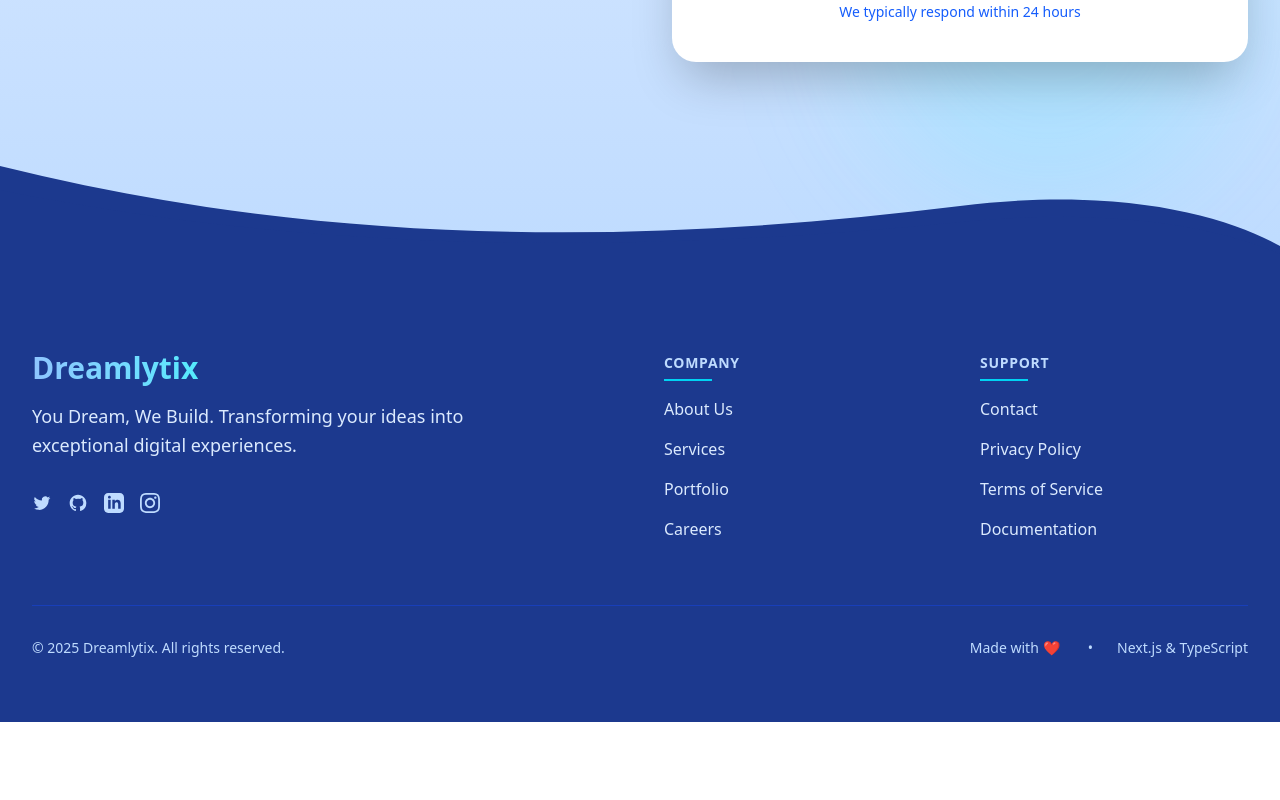
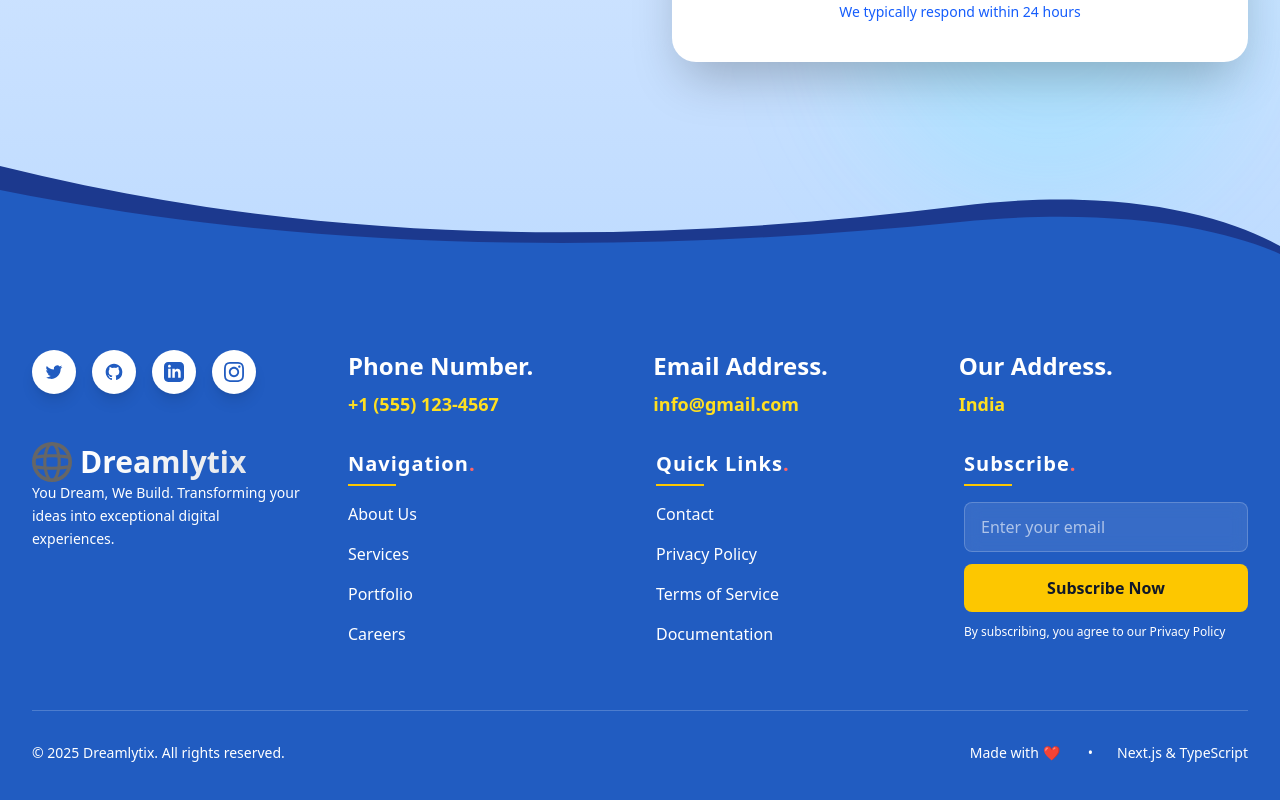
Before and after one commit to Dreamlytix/dreamlytix-next, a Next.js app: page / in a window 1280 px wide. Shown: the part 1833-2633 px from the top of the page. Before the commit the page ends 2555 px from the top, so only its background shows below. Built offline with nearby package versions, Linux system fonts and the light colour scheme.

Commit message:
modified css for footer section

```diff
--- a/src/components/layout/Footer.tsx
+++ b/src/components/layout/Footer.tsx
@@ -1,11 +1,13 @@
 import React from 'react';
 import Link from 'next/link';
+import logo from '../../../public/globe.svg'
+import Image from 'next/image';
 
 export default function Footer() {
     const currentYear = new Date().getFullYear();
 
     return (
-        <footer className="relative bg-blue-900 text-white">
+        <footer className="relative" style={{ backgroundColor: '#215cc1' }}>
             <div className="absolute top-0 left-0 w-full overflow-hidden leading-none -translate-y-full">
                 <svg
                     className="relative block w-full h-24"
@@ -15,36 +17,75 @@ export default function Footer() {
                 >
                     <path
                         d="M0,0 C300,80 600,80 900,40 C1050,20 1150,50 1200,80 L1200,120 L0,120 Z"
-                        className="fill-blue-900"
-                        style={{ fillOpacity: 1 }}
+                        style={{ fill: '#215cc1' }}
                     />
                 </svg>
             </div>
 
             <div className="max-w-7xl mx-auto px-4 sm:px-6 lg:px-8 py-16">
-                <div className="grid grid-cols-1 md:grid-cols-4 gap-12">
-                    <div className="md:col-span-2">
-                        <Link href="/" className="flex items-center space-x-2 mb-4 group">
-                            <h2 className="text-3xl font-bold bg-gradient-to-r from-blue-300 to-cyan-300 bg-clip-text text-transparent group-hover:from-blue-200 group-hover:to-cyan-200 transition-all duration-300">
-                                Dreamlytix
-                            </h2>
-                        </Link>
-                        <p className="text-blue-100 max-w-md text-lg leading-relaxed">
-                            You Dream, We Build. Transforming your ideas into exceptional digital experiences.
-                        </p>
-                        <div className="flex space-x-4 mt-8">
+                <div className="grid grid-cols-1 lg:grid-cols-4 gap-12">
+                    <div className="lg:col-span-1">
+                        <div className="flex space-x-4 mb-12">
                             <SocialLink href="#" label="Twitter" icon="twitter" />
                             <SocialLink href="#" label="GitHub" icon="github" />
                             <SocialLink href="#" label="LinkedIn" icon="linkedin" />
                             <SocialLink href="#" label="Instagram" icon="instagram" />
                         </div>
+                        <Link href="/" className="flex items-center space-x-2 group">
+                            <Image
+                                src={logo}
+                                alt="Dreamlytix Logo"
+                                className="w-10 h-10 object-contain"
+                            />
+                            <h2 className="text-3xl font-bold bg-gradient-to-r from-white to-gray-200 bg-clip-text text-transparent group-hover:from-gray-100 group-hover:to-white transition-all duration-300">
+                                Dreamlytix
+                            </h2>
+                        </Link>
+                        <p className="text-white text-sm leading-relaxed mb-6">
+                            You Dream, We Build. Transforming your ideas into exceptional digital experiences.
+                        </p>
                     </div>
 
+                    <div className="lg:col-span-3">
+                        <div className="grid grid-cols-1 md:grid-cols-3 gap-4 mb-8">
+                            <div className="text-center md:text-left">
+                                <h4 className="text-xl md:text-2xl text-white mb-2 font-bold">Phone Number.</h4>
+                                <a
+                                    href="tel:+15551234567"
+                                    className="text-yellow-300 hover:text-yellow-200 text-lg font-bold transition-colors duration-300"
+                                >
+                                    +1 (555) 123-4567
+                                </a>
+                            </div>
+
+                            <div className="text-center md:text-left">
+                                <h4 className="text-xl md:text-2xl text-white mb-2 font-bold">Email Address.</h4>
+                                <a
+                                    href="mailto:info@gmail.com"
+                                    className="text-yellow-300 hover:text-yellow-200 text-lg font-bold transition-colors duration-300 break-all"
+                                >
+                                    info@gmail.com
+                                </a>
+                            </div>
+                            <div className="text-center md:text-left">
+                                <h4 className="text-xl md:text-2xl text-white mb-2 font-bold">Our Address.</h4>
+                                <a
+                                    href="https://maps.google.com/?q=India"
+                                    target="_blank"
+                                    rel="noopener noreferrer"
+                                    className="text-yellow-300 hover:text-yellow-200 text-lg font-bold transition-colors duration-300"
+                                >
+                                    India
+                                </a>
+                            </div>
+                        </div>
+                        <div className="grid grid-cols-1 md:grid-cols-3 gap-6">
                             <div>
-                        <h3 className="text-sm font-bold text-blue-200 uppercase tracking-wider mb-6 relative inline-block">
-                            Company
-                            <span className="absolute bottom-0 left-0 w-12 h-0.5 bg-cyan-400 -mb-2"></span>
+                                <h3 className="text-xl font-bold text-white tracking-wider mb-6 relative inline-block">
+                                    Navigation<span className="text-red-400">.</span>
+                                    <span className="absolute bottom-0 left-0 w-12 h-0.5 bg-yellow-400 -mb-2"></span>
                                 </h3>
+
                                 <ul className="space-y-4">
                                     <FooterLink href="/about" label="About Us" />
                                     <FooterLink href="/services" label="Services" />
@@ -54,10 +95,11 @@ export default function Footer() {
                             </div>
 
                             <div>
-                        <h3 className="text-sm font-bold text-blue-200 uppercase tracking-wider mb-6 relative inline-block">
-                            Support
-                            <span className="absolute bottom-0 left-0 w-12 h-0.5 bg-cyan-400 -mb-2"></span>
+                                <h3 className="text-xl font-bold text-white tracking-wider mb-6 relative inline-block">
+                                    Quick Links<span className="text-red-400">.</span>
+                                    <span className="absolute bottom-0 left-0 w-12 h-0.5 bg-yellow-400 -mb-2"></span>
                                 </h3>
+
                                 <ul className="space-y-4">
                                     <FooterLink href="/contact" label="Contact" />
                                     <FooterLink href="/privacy" label="Privacy Policy" />
@@ -65,14 +107,39 @@ export default function Footer() {
                                     <FooterLink href="/docs" label="Documentation" />
                                 </ul>
                             </div>
+
+                            <div>
+                                <h3 className="text-xl font-bold text-white tracking-wider mb-6 relative inline-block">
+                                    Subscribe<span className="text-red-400">.</span>
+                                    <span className="absolute bottom-0 left-0 w-12 h-0.5 bg-yellow-400 -mb-2"></span>
+                                </h3>
+
+                                <div className="flex flex-col space-y-3">
+                                    <input
+                                        type="email"
+                                        placeholder="Enter your email"
+                                        className="w-full px-4 py-3 rounded-lg bg-white/10 border border-white/20 text-white placeholder-white/60 focus:outline-none focus:ring-2 focus:ring-yellow-400 focus:border-transparent backdrop-blur-sm"
+                                    />
+                                    <button className="w-full px-6 py-3 bg-yellow-400 text-gray-900 font-semibold rounded-lg hover:bg-yellow-300 transition-all duration-300 transform hover:scale-105">
+                                        Subscribe Now
+                                    </button>
+                                </div>
+                                <p className="text-white text-xs mt-3">
+                                    By subscribing, you agree to our Privacy Policy
+                                </p>
+                            </div>
+                        </div>
+                    </div>
                 </div>
 
-                <div className="mt-16 pt-8 border-t border-blue-700/50 flex flex-col md:flex-row justify-between items-center">
-                    <p className="text-blue-200 text-sm">
+                <div className="mt-16 pt-8 border-t border-white/20 flex flex-col md:flex-row justify-between items-center">
+                    <p className="text-white text-sm">
                         © {currentYear} Dreamlytix. All rights reserved.
                     </p>
-                    <div className="mt-4 md:mt-0 flex space-x-6 text-sm text-blue-200">
-                        <span className="flex items-center">Made with <span className="text-red-400 mx-1 animate-pulse">❤️</span></span>
+                    <div className="mt-4 md:mt-0 flex space-x-6 text-sm text-white">
+                        <span className="flex items-center">
+                            Made with <span className="text-red-400 mx-1 animate-pulse">❤️</span>
+                        </span>
                         <span>•</span>
                         <span>Next.js & TypeScript</span>
                     </div>
@@ -117,8 +184,9 @@ function SocialLink({ href, label, icon }: { href: string; label: string; icon:
     return (
         <a
             href={href}
-            className="text-blue-200 hover:text-cyan-300 transition-all duration-300 transform hover:scale-110 hover:-translate-y-1 inline-block"
+            className="bg-white rounded-full p-3 transition-all duration-300 transform hover:scale-110 hover:-translate-y-1 inline-block shadow-lg"
             aria-label={label}
+            style={{ color: '#215cc1' }}
         >
             {getIcon(icon)}
         </a>
@@ -130,10 +198,10 @@ function FooterLink({ href, label }: { href: string; label: string }) {
         <li>
             <Link
                 href={href}
-                className="text-blue-100 hover:text-cyan-300 transition-all duration-300 hover:translate-x-1 inline-block relative group"
+                className="text-white hover:text-yellow-300 transition-all duration-300 hover:translate-x-1 inline-block relative group"
             >
                 {label}
-                <span className="absolute bottom-0 left-0 w-0 h-0.5 bg-cyan-400 transition-all duration-300 group-hover:w-full"></span>
+                <span className="absolute bottom-0 left-0 w-0 h-0.5 bg-yellow-400 transition-all duration-300 group-hover:w-full"></span>
             </Link>
         </li>
     );
```
Lines whose indentation alone changed are shown as unchanged.
